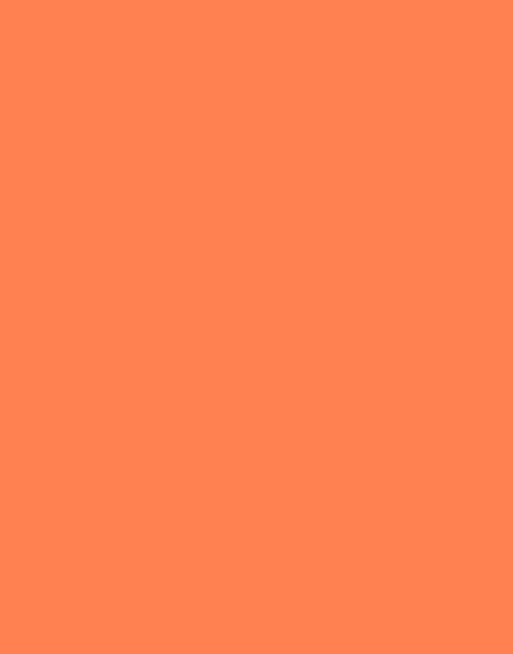
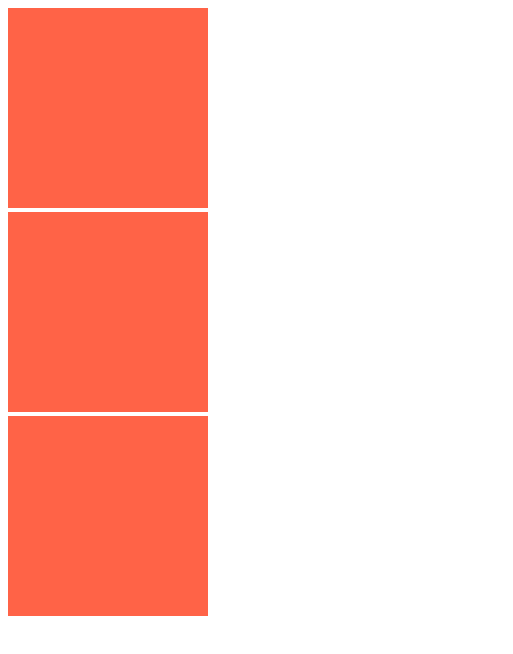
Before and after one commit to Thinkteam20/css-layout, a website built with Vite: page index.html in a window 390 px wide. Shown: the whole page, 513 px wide, since content can reach past the window. Built offline with nearby package versions, Linux system fonts and the light colour scheme.

Commit message:
before flex box responsive was hard like this code

```diff
--- a/index.html
+++ b/index.html
@@ -7,5 +7,8 @@
     <title>CSS Layout</title>
   </head>
   <body>
+    <div class="box"></div>
+    <div class="box"></div>
+    <div class="box"></div>
   </body>
 </html>
--- a/style.css
+++ b/style.css
@@ -1,3 +1,16 @@
-body {
-  background-color: coral;
+/* BEFORE FLEX BOX */
+
+.box {
+  width: 200px;
+  height: 200px;
+  background-color: tomato;
+  display: inline-block;
 }
+
+.box:first-child {
+  margin-right: 305px;
+}
+
+.box:last-child {
+  margin-left: 305px;
+}
```
